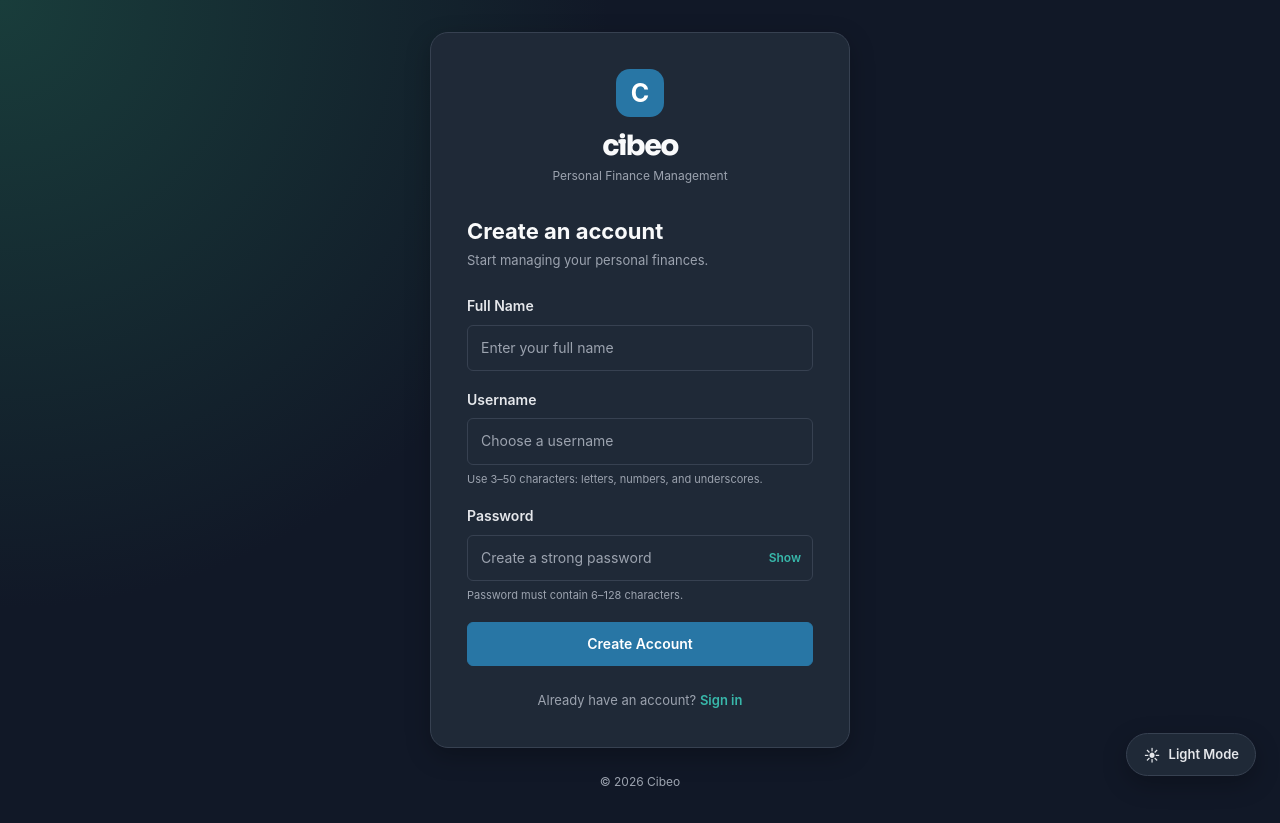
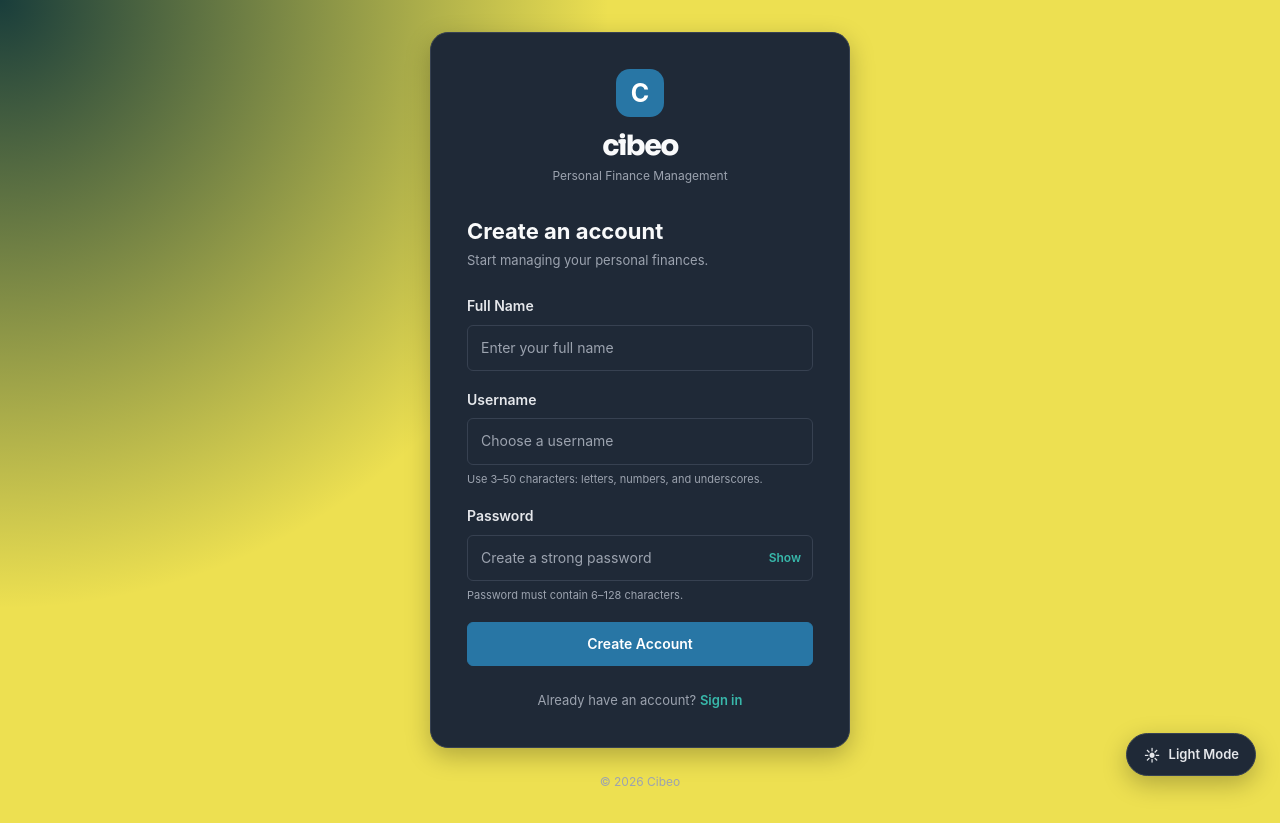
Before and after one commit to nandotoding/cibeo, a FastAPI app: page /signup in a window 1280 px wide. Run offline with FastAPI, Linux system fonts and the light colour scheme.

Commit message:
change for testing 2

```diff
--- a/app/static/css/style.css
+++ b/app/static/css/style.css
@@ -38,7 +38,7 @@
     --color-secondary: #38b7aa;
     --color-secondary-light: #193d3b;
 
-    --color-background: #111827;
+    --color-background: #ede051;
     --color-surface: #1f2937;
 
     --color-text: #e5e7eb;
```
